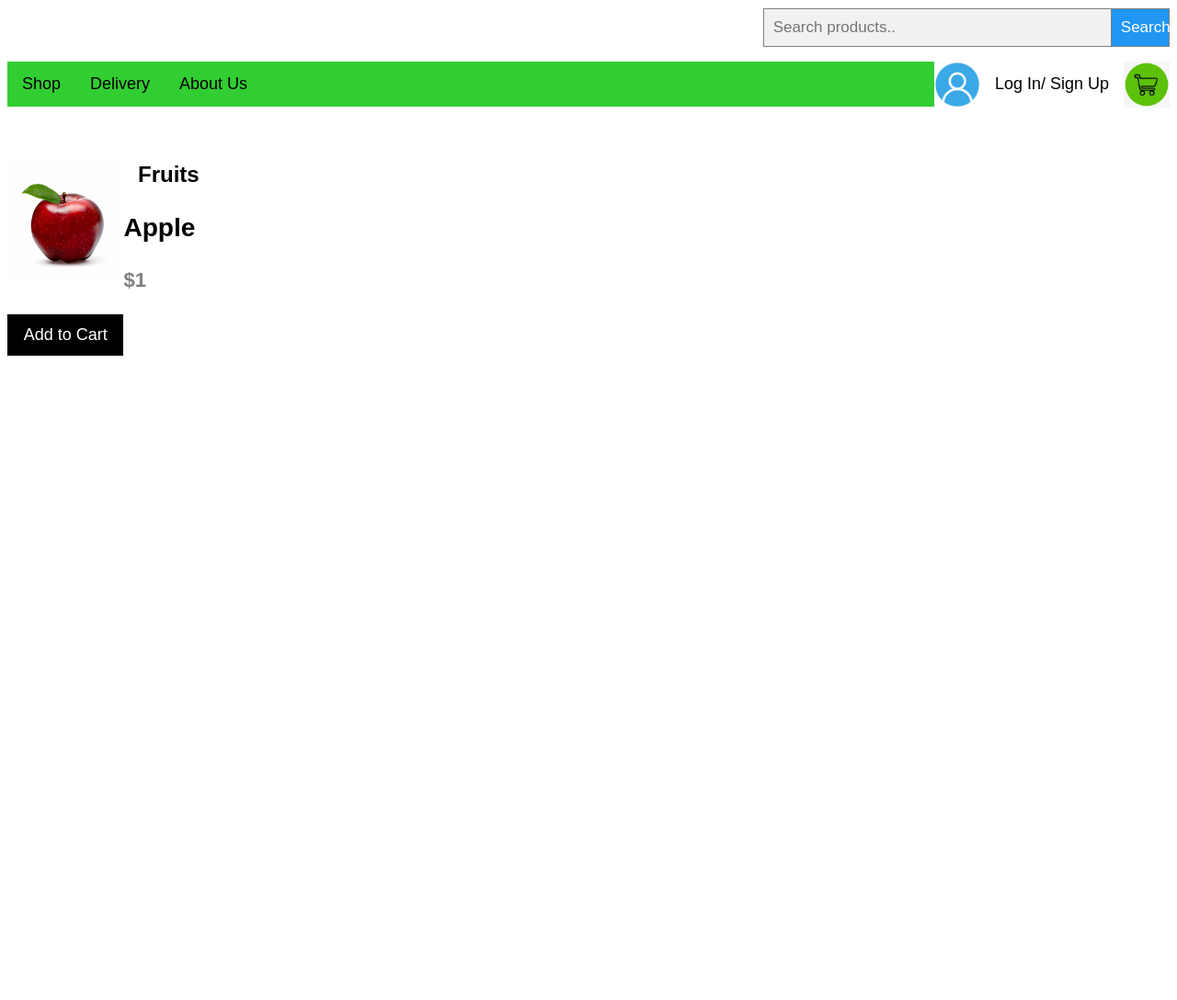
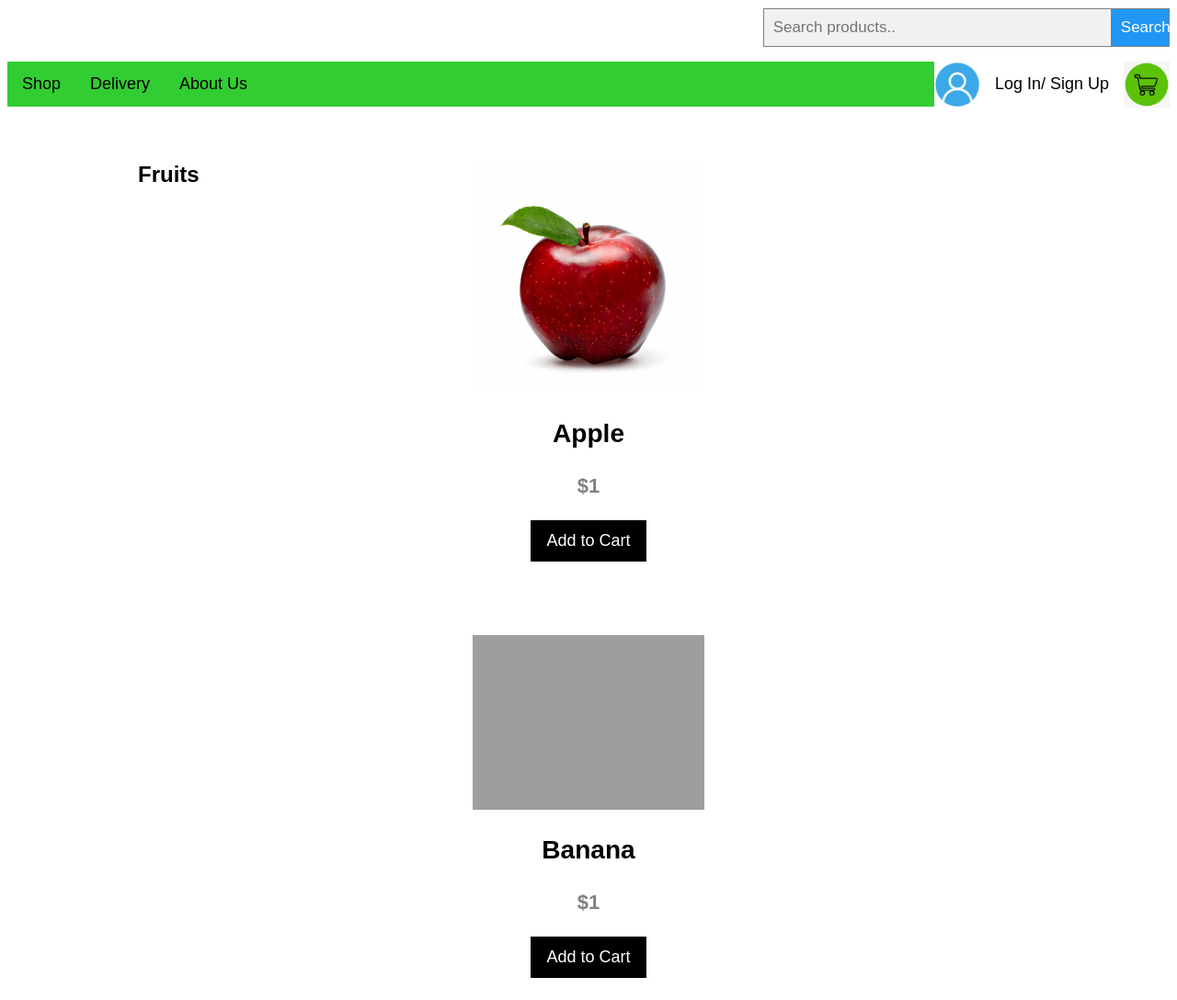
Before and after one commit to reshmanawaz/OnlineFoodStore, a PHP site: page /fruits.php in a window 1280 px wide. Shown: the part 167-1255 px from the top of the page at 92% size. Before the commit the page ends 554 px from the top, so only its background shows below. Run offline with PHP 8.4, Linux system fonts and the light colour scheme; grey boxes are pictures that could not be loaded.

Commit message:
Add files via upload

```diff
--- a/fruits.php
+++ b/fruits.php
@@ -122,6 +122,7 @@ form.example::after {
 .price {
   color: grey;
   font-size: 22px;
+  text-align: center;
 }
 
 .card button {
@@ -187,10 +188,18 @@ form.example::after {
 <br>
 <br>
 <h2><p><span class="tab">Fruits</span></p><h2>
-  <div class="card">
-    <img src="apple.jpg" alt="apple" style="width:10%" align="left">
-    <br>
+  <div class="card" align="center">
+    <img src="apple.jpg" alt="apple" style="width:20%">
     <h3>Apple</h3>
+    <p class="price">$1</p>
+    <p><button>Add to Cart</button></p>
+  </div>
+  <br>
+  <br>
+
+  <div class="card" align="center">
+    <img src="banana.jpg" alt="banana" style="width:20%">
+    <h3>Banana</h3>
     <p class="price">$1</p>
     <p><button>Add to Cart</button></p>
   </div>
```
